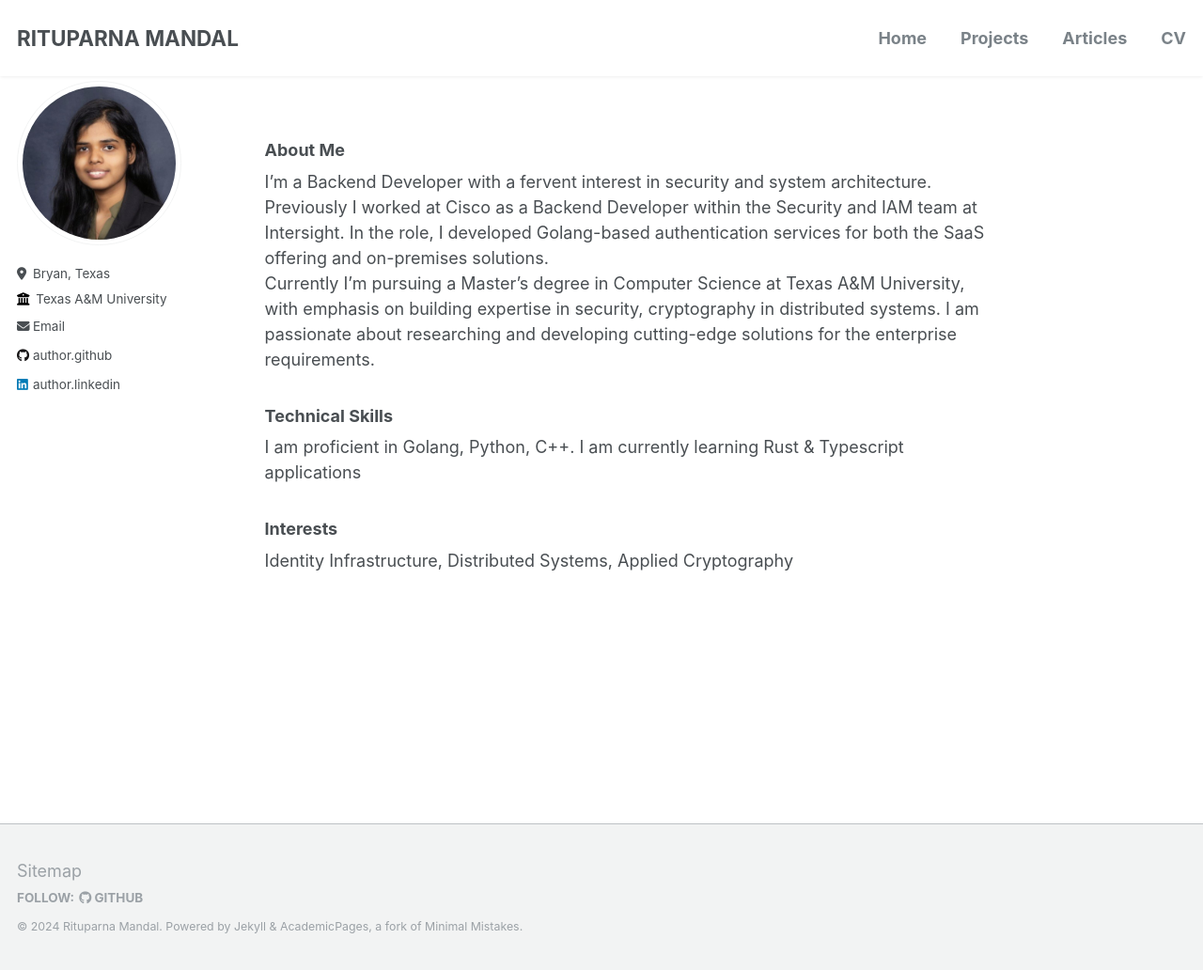
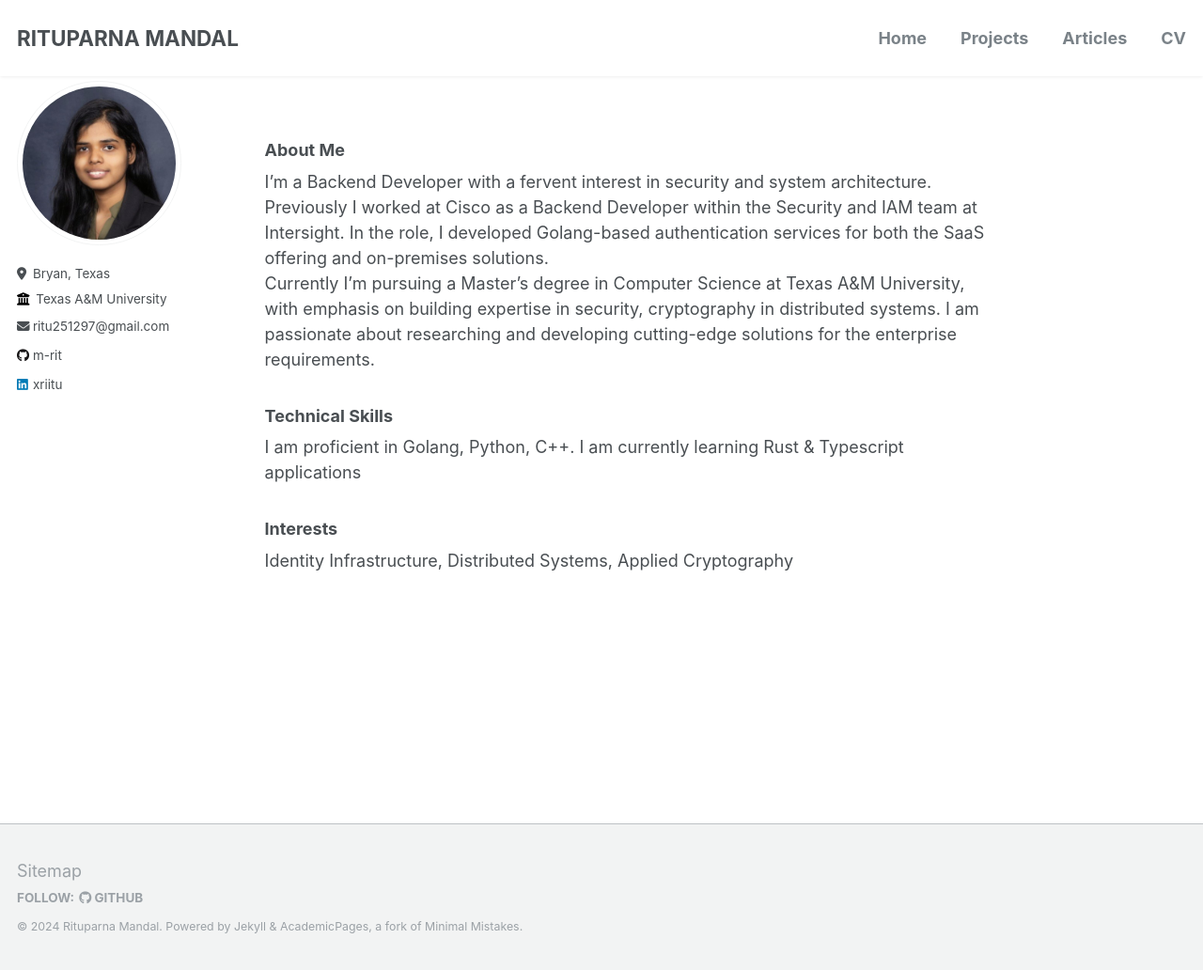
Before and after one commit to m-rit/m-rit.github.io, a Jekyll site: the page built from _pages/about.md, in a window 1280 px wide and 1032 px high. Shown: the whole window at 94% size. Built offline with Jekyll 4.4.1, drawn with Linux system fonts in a browser that asks for light colours.

Commit message:
Update author-profile.html

```diff
--- a/_includes/author-profile.html
+++ b/_includes/author-profile.html
@@ -34,7 +34,7 @@
         <li><a href="{{ author.uri }}"><i class="fas fa-fw fa-link icon-pad-right" aria-hidden="true"></i>{{ site.data.ui-text[site.locale].website_label | default: "Website" }}</a></li>
       {% endif %}
       {% if author.email %}
-        <li><a href="mailto:{{ author.email }}"><i class="fas fa-fw fa-envelope icon-pad-right" aria-hidden="true"></i>{{ site.data.ui-text[site.locale].email_label | default: author.email }}</a></li>
+        <li><a href="mailto:{{ author.email }}"><i class="fas fa-fw fa-envelope icon-pad-right" aria-hidden="true"></i>{{ author.email }}</a></li>
       {% endif %}
 
       <!-- Font Awesome and Academicons icons / Academic websites -->
@@ -68,7 +68,7 @@
         <li><a href="https://dribbble.com/{{ author.dribbble }}"><i class="fab fa-fw fa-dribbble icon-pad-right" aria-hidden="true"></i>Dribbble</a></li>
       {% endif %}
       {% if author.github %}
-        <li><a href="https://github.com/{{ author.github }}"><i class="fab fa-fw fa-github icon-pad-right" aria-hidden="true"></i>author.github</a></li>
+        <li><a href="https://github.com/{{ author.github }}"><i class="fab fa-fw fa-github icon-pad-right" aria-hidden="true"></i>{{author.github}}</a></li>
       {% endif %}
       {% if author.kaggle %}
         <li><a href="https://kaggle.com/{{ author.kaggle }}"><i class="fab fa-fw fa-kaggle icon-pad-right" aria-hidden="true"></i>Kaggle</a></li>
@@ -106,7 +106,7 @@
         <li><a href="https://lastfm.com/user/{{ author.lastfm }}"><i class="fab fa-fw fa-lastfm icon-pad-right" aria-hidden="true"></i>Last.fm</a></li>
       {% endif %}
       {% if author.linkedin %}
-        <li><a href="https://www.linkedin.com/in/{{ author.linkedin }}"><i class="fab fa-fw fa-linkedin icon-pad-right" aria-hidden="true"></i>author.linkedin</a></li>
+        <li><a href="https://www.linkedin.com/in/{{ author.linkedin }}"><i class="fab fa-fw fa-linkedin icon-pad-right" aria-hidden="true"></i>{{author.linkedin}}</a></li>
       {% endif %}
       {% if author.mastodon %}
         <li><a href="{{ author.mastodon }}"><i class="fab fa-fw fa-mastodon icon-pad-right" aria-hidden="true"></i>Mastodon</a></li>
```
